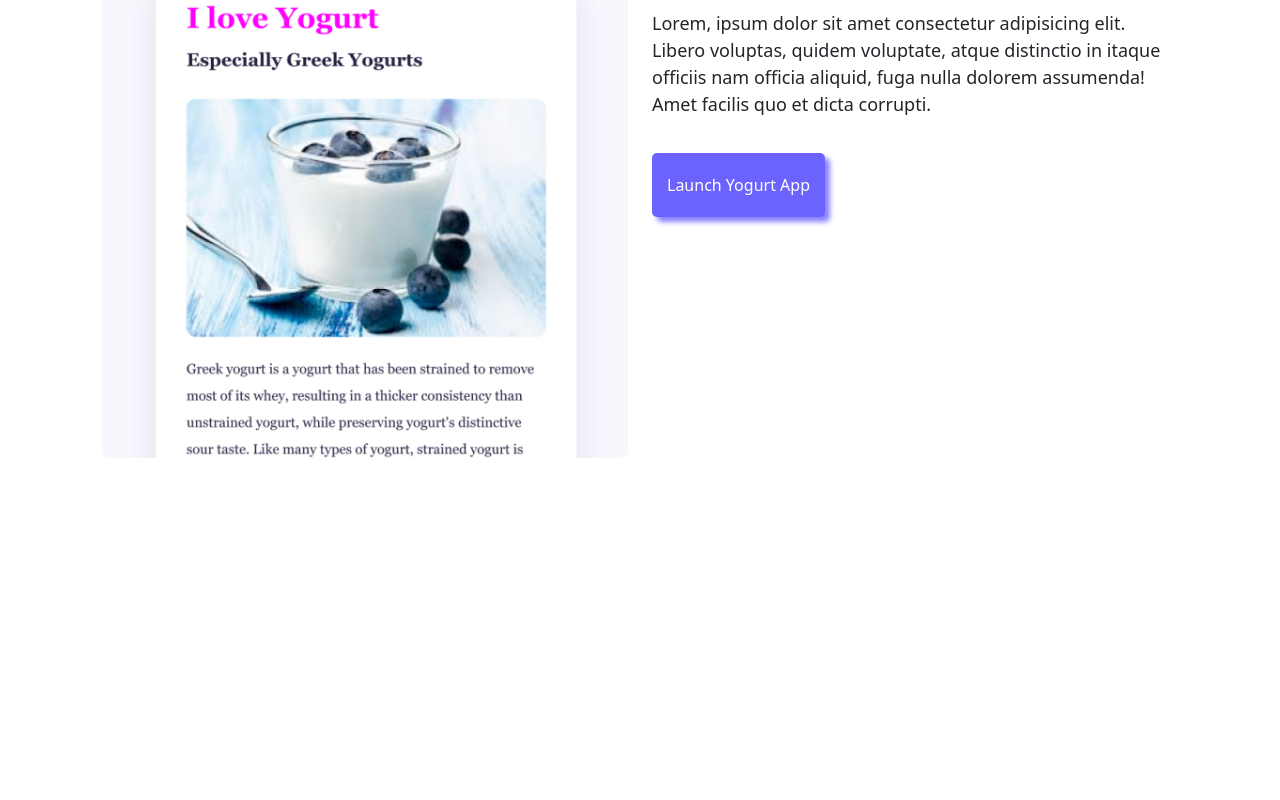
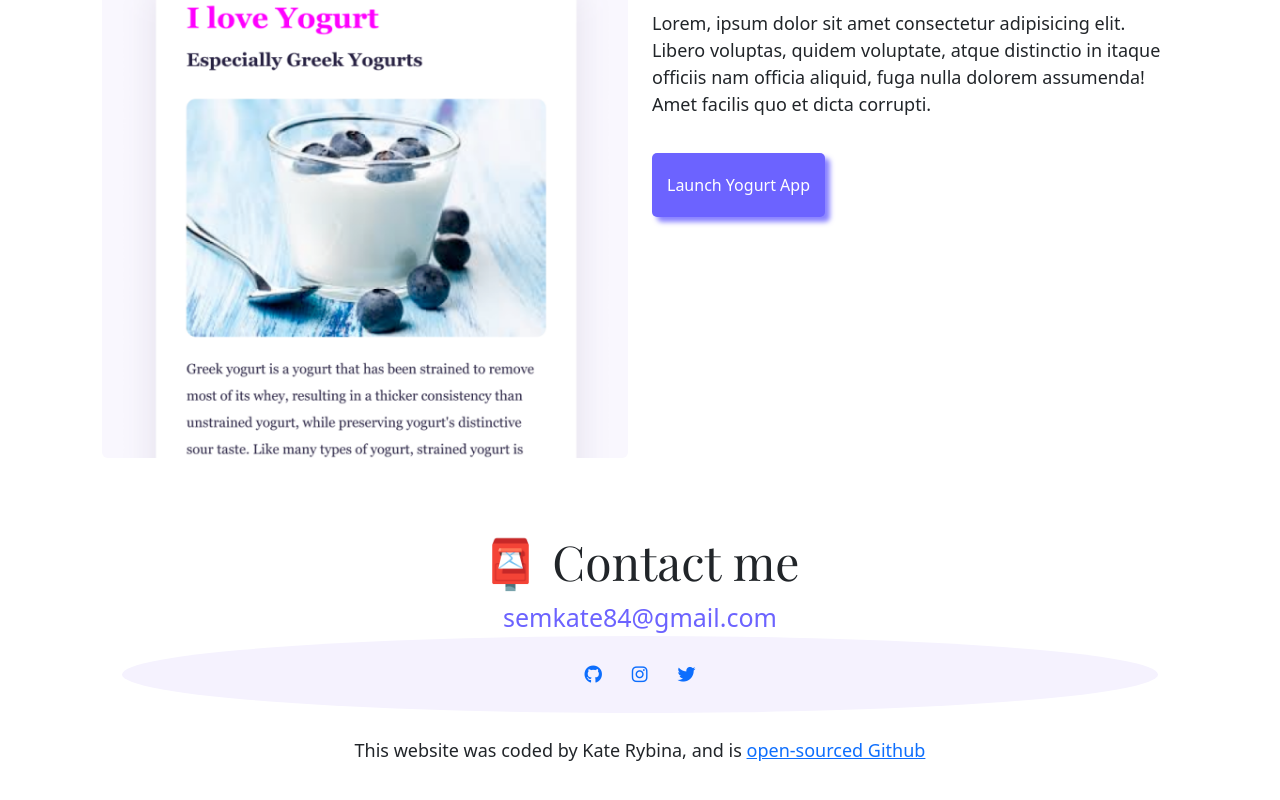
Before and after one commit to Kate2021dar/portfolio-project-homepage, a plain HTML site: page index.html in a window 1280 px wide. Shown: the part 1410-2210 px from the top of the page. Before the commit the page ends 1868 px from the top, so only its background shows below. Drawn offline with nearby package versions, Linux system fonts and the light colour scheme.

Commit message:
Add footer

```diff
--- a/index.html
+++ b/index.html
@@ -31,14 +31,19 @@
       integrity="sha384-A3rJD856KowSb7dwlZdYEkO39Gagi7vIsF0jrRAoQmDKKtQBHUuLZ9AsSv4jD4Xa"
       crossorigin="anonymous"
     ></script>
-
+    <script
+      src="https://kit.fontawesome.com/ffacc93527.js"
+      crossorigin="anonymous"
+    ></script>
     <title>Front-end developer - Kate Rybina</title>
   </head>
   <body>
     <!--Menu-->
     <nav class="navbar navbar-expand-lg bg-light fixed-top">
       <div class="container">
-        <a class="navbar-brand" href="#">Kate Rybina</a>
+        <a class="navbar-brand" href="/" title="Homepage">
+          <img src="images/logo.png" class="logo" alt="Logo" />
+        </a>
         <button
           class="navbar-toggler"
           type="button"
@@ -163,6 +168,32 @@
           >
         </div>
       </div>
+      <footer>
+        <div id="contact" class="mt-5">
+          <h1>📮 Contact me</h1>
+          <a
+            href="mailto:semkate84@gmail.com"
+            class="email-link text-decoration-none"
+            title="email Kate Rybina"
+            >semkate84@gmail.com</a
+          >
+        </div>
+        <div class="social-links d-flex justify-content-center">
+          <a href="https://www.github.com/" target="_blank" title="GitHub">
+            <i class="fab fa-github"></i
+          ></a>
+          <a href="https://www.instagram.com" target="_blank" title="Instagram">
+            <i class="fab fa-instagram"></i
+          ></a>
+          <a href="https://www.twitter.com" target="_blank" title="Twitter">
+            <i class="fab fa-twitter"></i
+          ></a>
+        </div>
+		 <p class="text-center mt-4">
+			This website was coded by Kate Rybina, and is
+			<a href="">open-sourced Github</a>
+		 </p>
+      </footer>
     </div>
   </body>
 </html>
--- a/src/styles.css
+++ b/src/styles.css
@@ -9,6 +9,10 @@
 body {
   margin: 0px auto;
   max-width: 1100px;
+}
+
+.logo{
+	max-height: 50px;
 }
 
 h1 {
@@ -125,6 +129,28 @@ p {
   margin-top: 130px;
 }
 
+footer {
+  margin: 60px 0;
+}
+
+footer .social-links {
+  margin: 0 20px;
+  color: var(--first-color);
+  background: var(--second-color);
+  padding:10px 14px;
+  border-radius: 50%;
+  font-size: 18px;
+  transition: all 100ms ease-in-out;;
+}
+
+footer .social-links a{
+	margin:15px 15px;
+}
+footer .social-links a:hover{
+	color:white;
+	background: var(--first-color);
+}
+
 @media (max-width: 960px) {
   h1 {
     font-size: 44;
```
Also changed, not shown: images/logo.png (added).
